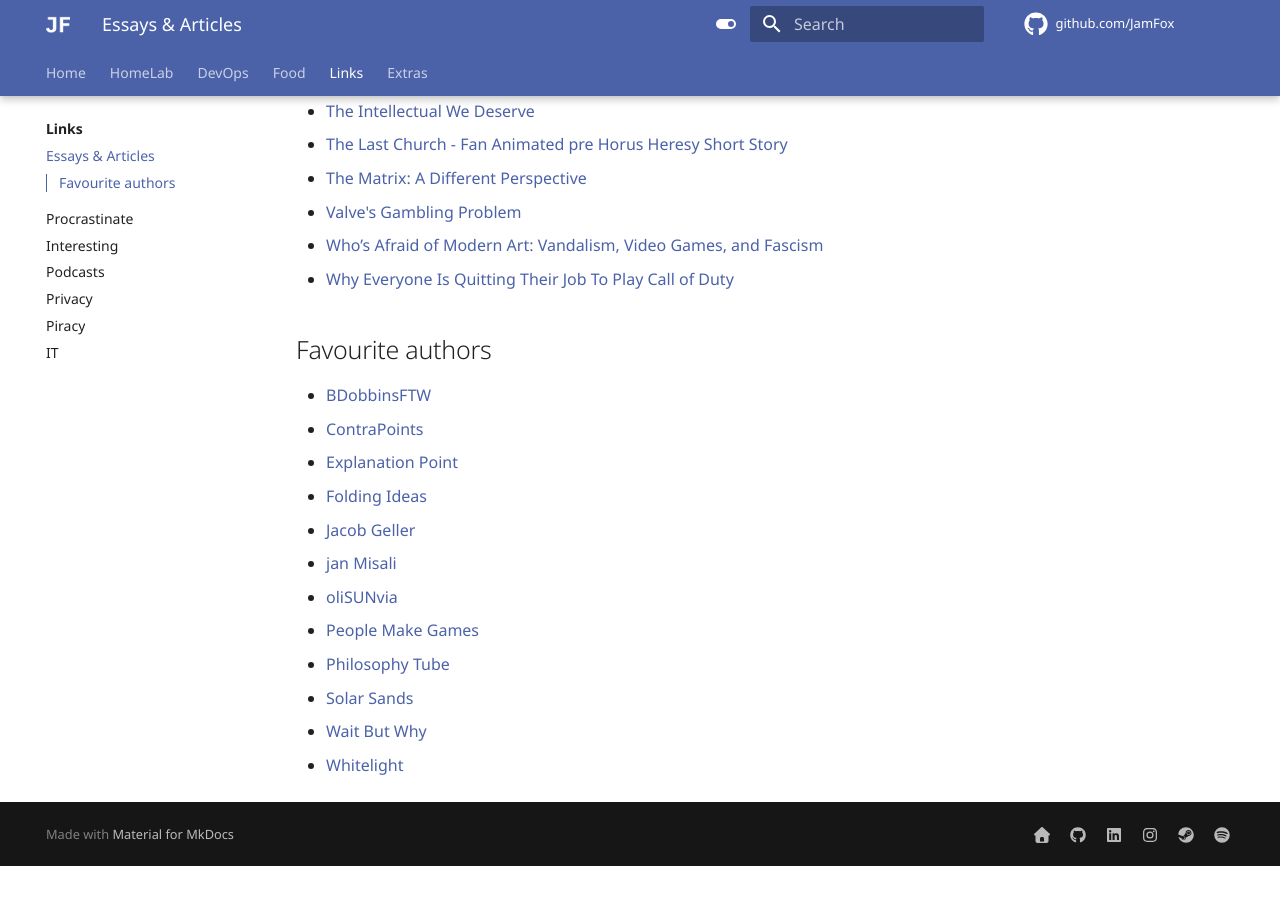
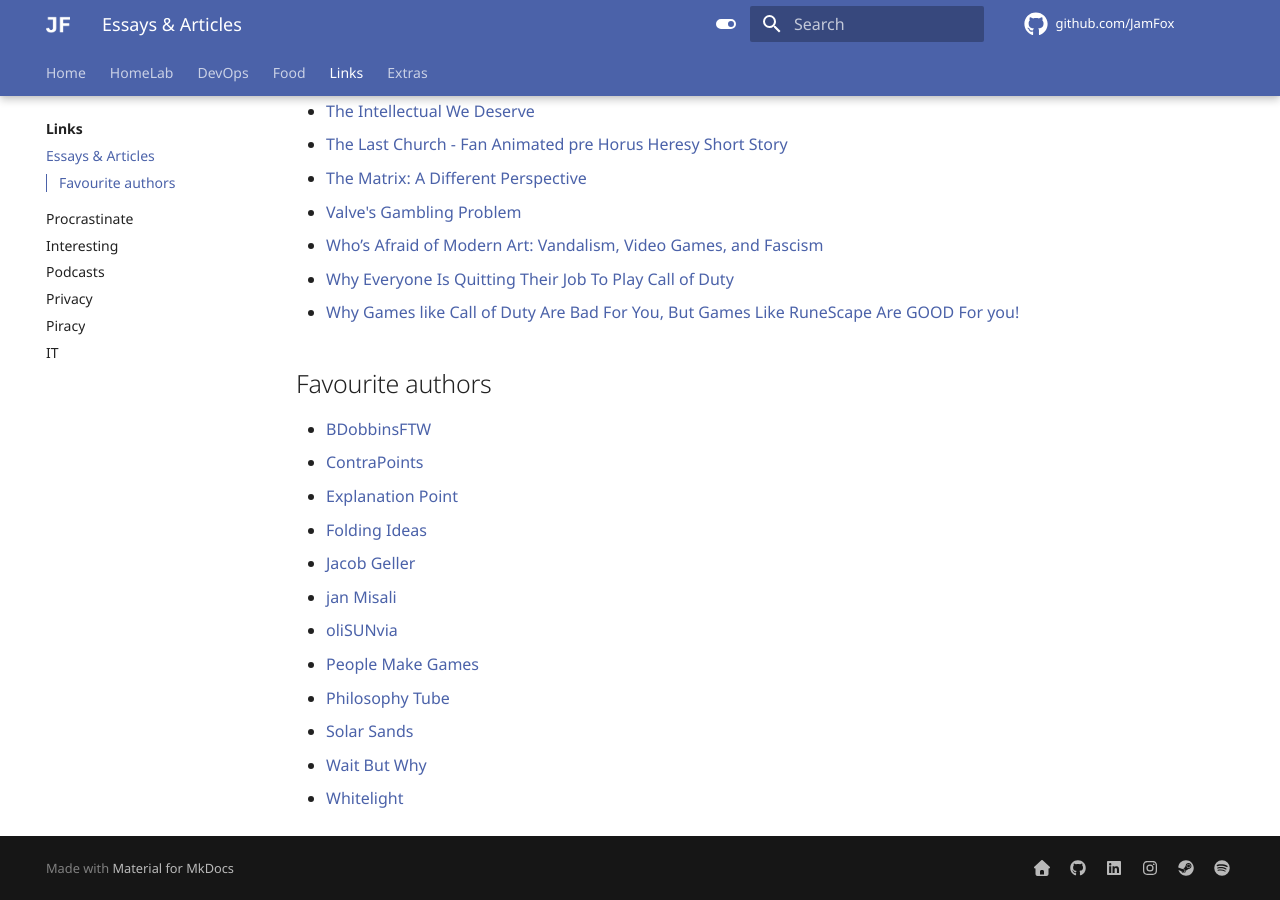
Before and after one commit to JamFox/docs.jamfox.dev, an MkDocs documentation site: the page built from docs/content/links/essays.md, in a window 1280 px wide and 900 px high, scrolled down 532 px. Built offline with MkDocs 1.6.1 and Material for MkDocs 9.7.7, drawn with Linux system fonts in a browser that asks for light colours; comment, search, counter and statistics services are not loaded; before the commit the page ends 1398 px from its top, so only the background shows below that.

Commit message:
links: add cod vs runescape

```diff
--- a/docs/content/links/essays.md
+++ b/docs/content/links/essays.md
@@ -20,6 +20,7 @@ title: "Essays & Articles"
 - [Valve's Gambling Problem](https://youtu.be/eMmNy11Mn7g)
 - [Who’s Afraid of Modern Art: Vandalism, Video Games, and Fascism](https://youtu.be/v5DqmTtCPiQ)
 - [Why Everyone Is Quitting Their Job To Play Call of Duty](https://youtu.be/tubXWOJfU5A)
+- [Why Games like Call of Duty Are Bad For You, But Games Like RuneScape Are GOOD For you!](https://youtu.be/1ebhepOmWws)
 
 ## Favourite authors
 
```
